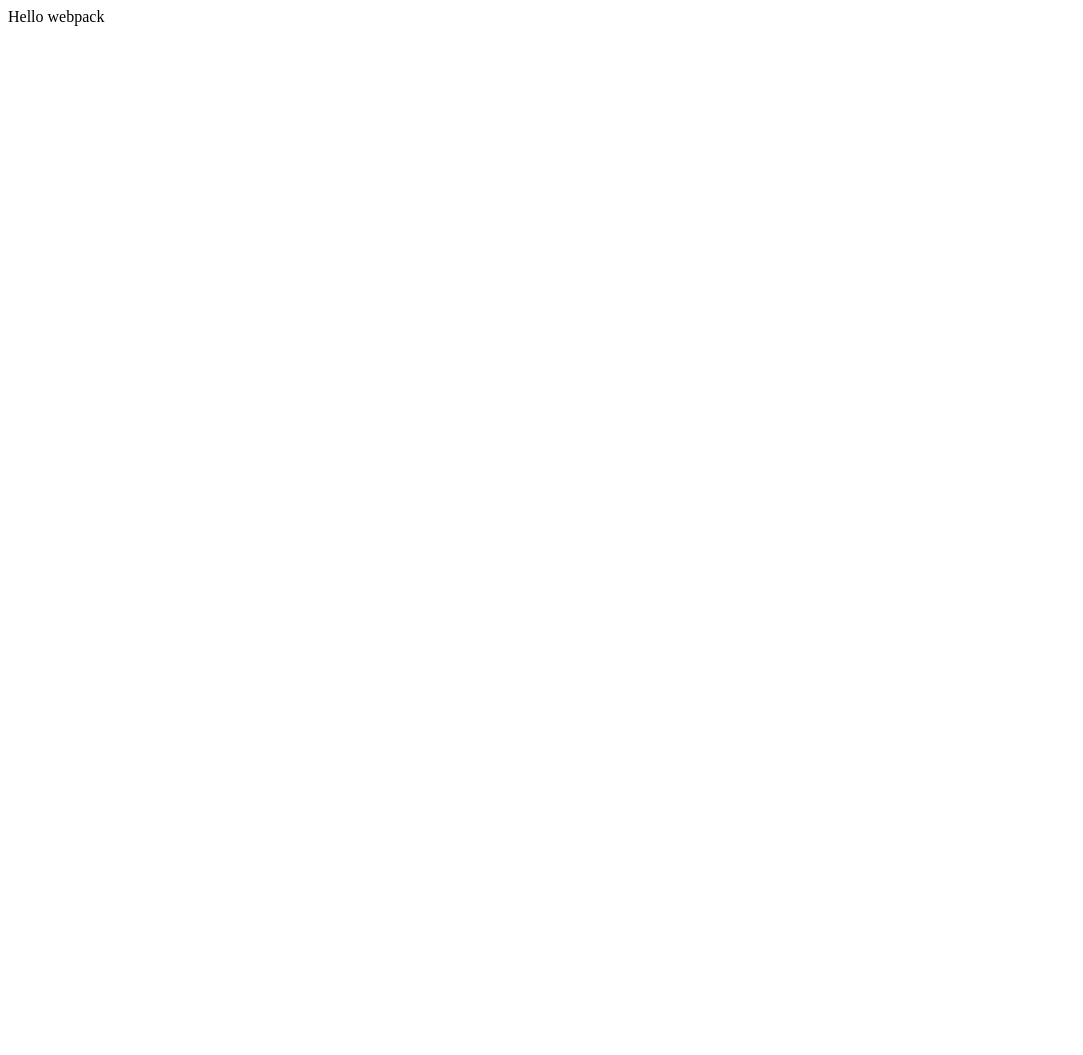
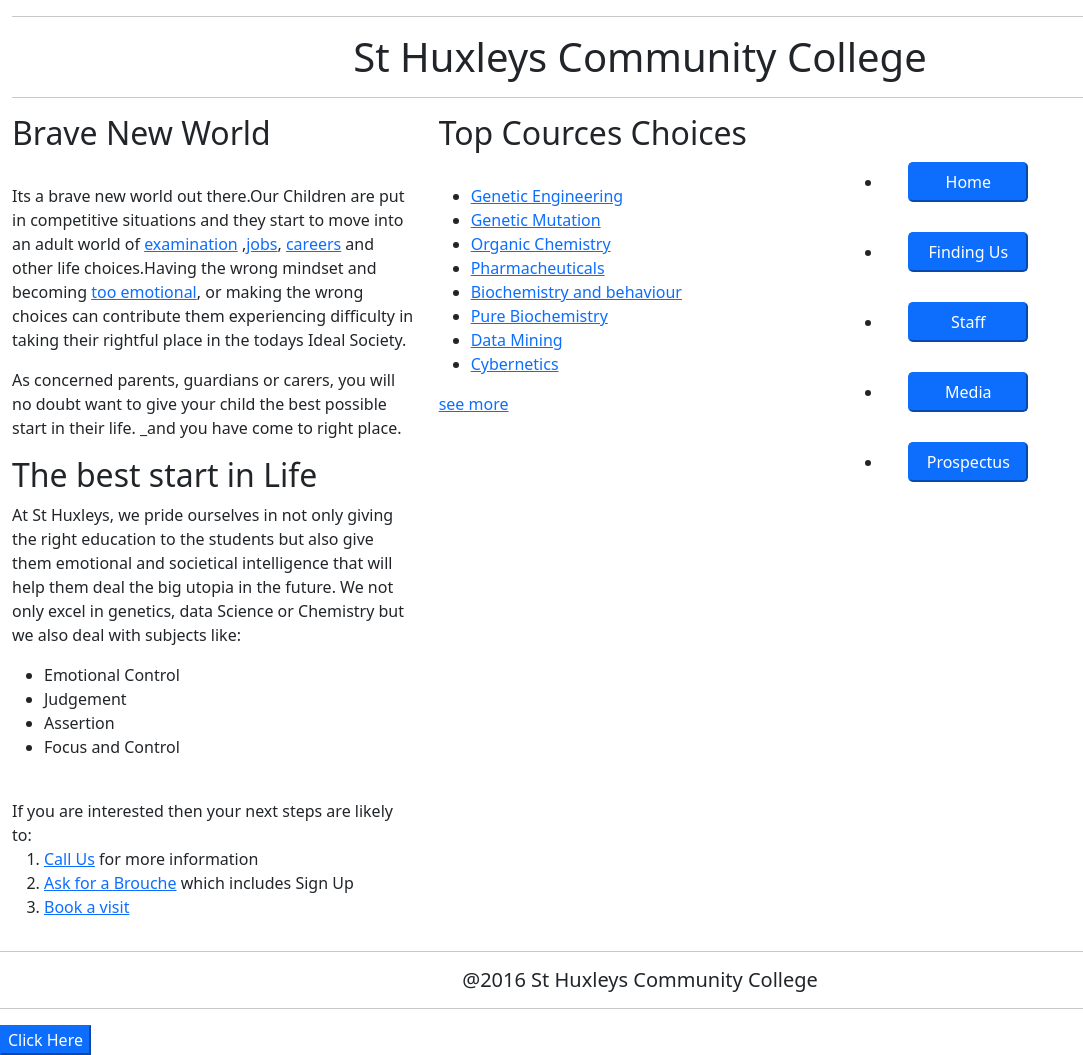
Before and after one commit to Alee985/WEBPACK, a website built with webpack: page index.html in a window 1280 px wide. Shown: the whole page, without its empty margins (0-1083 px from the left). Before the commit the page ends 800 px from the top, so only its background shows below. Built offline with nearby package versions, Linux system fonts and the light colour scheme.

Commit message:
Changes made

```diff
--- a/index.html
+++ b/index.html
@@ -4,8 +4,86 @@
     <meta charset="utf-8" />
     <title>Getting Started</title>
     <script src="https://unpkg.com/lodash@4.17.20"></script>
+
+
   </head>
   <body>
     <script src="./src/index.js"></script>
+
+    <div class="container-fluid">
+      <hr style="border-color:brown"/>
+      <h1 style="text-align:center;">St Huxleys Community College</h1>
+      <hr style="border-color:brown;"/>
+      <div class="row">
+        <div class="col-sm-4" >
+        <h2>Brave New World</h2>
+        <br>
+        <p>
+          Its a brave new world out there.Our Children are put in competitive situations and they
+          start to move into an adult world of <a href=""> examination</a> ,<a href="">jobs</a>, <a href="">careers</a>
+          and other life choices.Having the wrong mindset and becoming <a href="">too emotional</a>, or making the wrong choices
+          can contribute them experiencing difficulty in taking their rightful place in the todays Ideal Society.
+        </p>
+
+        <p>
+          As concerned parents, guardians or carers, you will no doubt want to give your child the best possible start in their life.
+        _and you have come to right place.
+        </p>
+
+        <h2>The best start in Life</h2>
+        <p>
+          At St Huxleys, we pride ourselves in not only giving the right education to the students but also give them emotional and societical
+          intelligence that will help them deal the big utopia in the future. We not only excel in genetics, data Science or Chemistry but we also
+          deal with subjects like:
+        </p>
+        <ul>
+          <li>Emotional Control</li>
+          <li>Judgement</li>
+          <li>Assertion</li>
+          <li>Focus and Control</li>
+        </ul>
+        <br>
+        If you are interested then your next steps are likely to:
+
+        <ol>
+          <li><a href="">Call Us</a> for more information</li>
+          <li><a href="">Ask for a Brouche</a> which includes Sign Up</li>
+          <li><a href="">Book a visit</a></li>
+        </ol>
+
+        </div>
+
+        <div class="col-sm-4" >
+        <h2>Top Cources Choices</h2>
+        <br>
+        <ul>
+          <li><a href="">Genetic Engineering</a></li>
+          <li><a href="">Genetic Mutation</a></li>
+          <li><a href="">Organic Chemistry</a></li>
+          <li><a href="">Pharmacheuticals</a></li>
+          <li><a href="">Biochemistry and behaviour</a></li>
+          <li><a href="">Pure Biochemistry</a></li>
+          <li><a href="">Data Mining</a></li>
+          <li><a href="">Cybernetics</a></li>
+        </ul>
+        <a href="">see more</a>
+        </div>
+        <div class="col-sm-4" >
+	<br><br>
+          <li><button class="btn-primary" style="margin-bottom:30px;width:120px;height:40px;margin-left:20px;border-radius:5px" >Home</button></li>
+          <li><button class="btn-primary" style="margin-bottom:30px;width:120px;height:40px;margin-left:20px;border-radius:5px">Finding Us</button></li>
+          <li><button class="btn-primary" style="margin-bottom:30px;width:120px;height:40px;margin-left:20px;border-radius:5px">Staff</button></li>
+          <li><button class="btn-primary" style="margin-bottom:30px;width:120px;height:40px;margin-left:20px;border-radius:5px">Media</button></li>
+          <li><button class="btn-primary" style="margin-bottom:30px;width:120px;height:40px;margin-left:20px;border-radius:5px">Prospectus</button></li>
+
+        </div>
+      </div>
+    </div>
+
+	<hr style="border-color:brown;"/>
+      <h5 style="text-align:center;">@2016 St Huxleys Community College</h1>
+      <hr style="border-color:brown;"/>
+
+    </body>
   </body>
 </html>
--- /dev/null
+++ b/postcss.config.js
@@ -0,0 +1,10 @@
+module.exports = {
+    plugins: [
+      [
+        "postcss-preset-env",
+        {
+          // Options
+        },
+      ],
+    ],
+  };
--- a/src/index.js
+++ b/src/index.js
@@ -1,10 +1,28 @@
+import './style.css';
 import _ from 'lodash';
+import Icon from './pic.svg';
+import 'bootstrap';
+import 'bootstrap/dist/css/bootstrap.min.css';
+
 
 function component() {
-    const element = document.createElement('div');
+    //const element = document.createElement('div');
 
     // Lodash, currently included via a script, is required for this line to work
-    element.innerHTML = _.join(['Hello', 'webpack'], ' ');
+   // element.innerHTML = _.join(['Hello', 'webpack'], ' ');
+   // element.classList.add('hello');
+   // const myIcon = new Image();
+   // myIcon.src = Icon;
+
+    //element.appendChild(myIcon);
+
+    const element = document.createElement('button');
+    element.innerHTML = _.join(['Click', 'Here'], ' ');
+    element.classList.add('btn-primary');
+
+
+
+
 
     return element;
   }
--- /dev/null
+++ b/src/style.css
@@ -0,0 +1,13 @@
+.hello {
+    color: red;
+    background: url('./pic.svg');
+  }
+button{
+  margin-bottom: 20px;
+}
+h1{
+  align-content: center;
+  vertical-align: middle;
+
+
+}
--- a/webpack.config.js
+++ b/webpack.config.js
@@ -4,7 +4,39 @@ module.exports = {
   entry: './src/index.js',
   mode: "development",
   output: {
-    filename: 'main.js',
+    filename: 'bundle.js',
     path: path.resolve(__dirname, 'dist'),
   },
-};
+  module: {
+    rules: [
+      {
+        test: /\.css$/i,
+        use: ['style-loader', 'css-loader'],
+      },
+      {
+        test: /\.(png|svg|jpg|jpeg|gif)$/i,
+        type: 'asset/resource',
+      },
+      {
+        test: /\.(scss)$/,
+        use: [{
+          loader: 'style-loader' // inject CSS to page
+        }, {
+          loader: 'css-loader', // translates CSS into CommonJS modules
+        }, {
+          loader: 'postcss-loader', // Run post css actions
+          options: {
+            plugins: function () { // post css plugins, can be exported to postcss.config.js
+              return [
+                require('precss'),
+                require('autoprefixer')
+              ];
+            }
+          }
+        }, {
+          loader: 'sass-loader' // compiles Sass to CSS
+        }]
+      },
+    ],
+  },
+ };
```
Also changed, not shown: package.json (+12 -2 lines), src/pic.svg (added), 1 other file.
